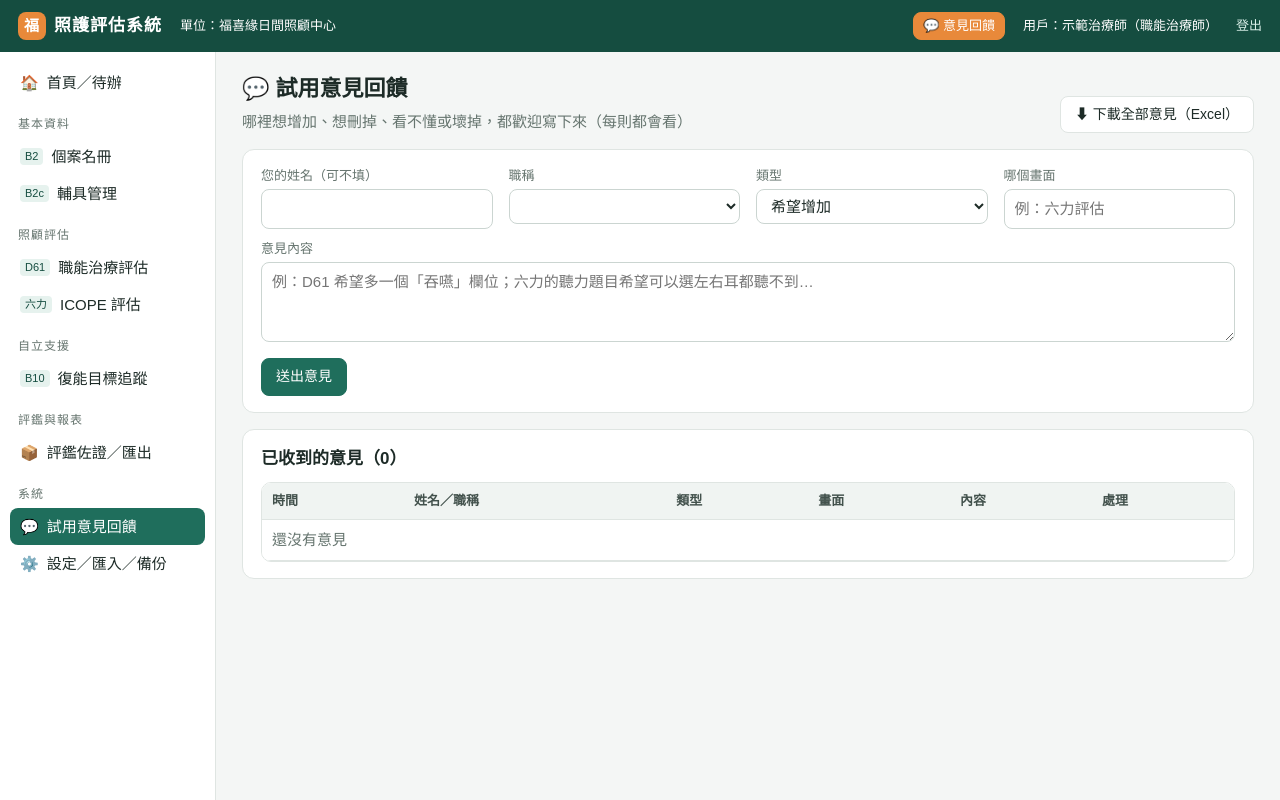
After one commit to mattsue1003/care-assessment-system, a Flask app: page /feedback in a window 1280 px wide. The commit adds this page. Run offline with Flask 3, Linux system fonts and the light colour scheme; a user stored in the database is signed in; data comes from the database, SQL or seed files in the repository; data that the repository does not hold is empty.

Commit message:
加入試用意見回饋、示範版防護（關閉名冊匯入與帳號修改）、公開試用啟動檔
Co-Authored-By: Claude Opus 5.5 <noreply@anthropic.com>

```diff
--- a/app.py
+++ b/app.py
@@ -18,6 +18,7 @@ BASE = os.path.dirname(os.path.abspath(__file__))
 DATA_DIR = os.path.join(BASE, "data")
 DB_PATH = os.environ.get("CARE_DB") or os.path.join(DATA_DIR, "care.db")
 os.makedirs(DATA_DIR, exist_ok=True)
+DEMO = os.environ.get("CARE_DEMO") == "1"  # 示範版：關閉名冊匯入與帳號修改（避免真實資料進入公開網站）
 
 app = Flask(__name__)
 app.config["SECRET_KEY"] = None  # set in init
@@ -42,6 +43,8 @@ CREATE TABLE IF NOT EXISTS goals (id INTEGER PRIMARY KEY, client_id INTEGER, dom
   created TEXT, updated TEXT);
 CREATE TABLE IF NOT EXISTS goal_reviews (id INTEGER PRIMARY KEY, goal_id INTEGER, date TEXT, progress TEXT,
   note TEXT, reviewer TEXT, created TEXT);
+CREATE TABLE IF NOT EXISTS feedback (id INTEGER PRIMARY KEY, ts TEXT, name TEXT, role TEXT, page TEXT,
+  kind TEXT, content TEXT, status TEXT DEFAULT '未處理', reply TEXT);
 CREATE TABLE IF NOT EXISTS logs (id INTEGER PRIMARY KEY, ts TEXT, user TEXT, action TEXT, detail TEXT);
 """
 
@@ -258,8 +261,9 @@ def login_required(f):
 @app.context_processor
 def _ctx():
     if not session.get("uid"):
-        return {"center": DEFAULT_SETTINGS["center_name"]}
-    return {"center": setting("center_name"), "me": {"name": session.get("name"), "title": session.get("title")}}
+        return {"center": setting("center_name"), "demo": DEMO}
+    return {"center": setting("center_name"), "demo": DEMO,
+            "me": {"name": session.get("name"), "title": session.get("title")}}
 
 
 @app.route("/login", methods=["GET", "POST"])
@@ -875,6 +879,49 @@ def export_pack():
     return send_file(buf, as_attachment=True, download_name=root + ".zip")
 
 
+# ================================================================== 意見回饋
+FB_KINDS = ["希望增加", "希望刪減", "操作不順／看不懂", "錯誤（壞掉）", "其他"]
+
+
+@app.route("/feedback", methods=["GET", "POST"])
+@login_required
+def feedback():
+    if request.method == "POST":
+        f = request.form
+        if f.get("content", "").strip():
+            db().execute("INSERT INTO feedback (ts,name,role,page,kind,content) VALUES (?,?,?,?,?,?)",
+                         (now(), f.get("name", "").strip()[:30], f.get("role", "")[:20], f.get("page", "")[:60],
+                          f.get("kind", ""), f["content"].strip()[:2000]))
+            db().commit()
+            flash("謝謝您的意見！已送出", "ok")
+        return redirect(url_for("feedback"))
+    rows = db().execute("SELECT * FROM feedback ORDER BY id DESC").fetchall()
+    return render_template("feedback.html", rows=rows, kinds=FB_KINDS, page=request.args.get("page", ""))
+
+
+@app.route("/feedback/<int:xid>/status", methods=["POST"])
+@login_required
+def feedback_status(xid):
+    db().execute("UPDATE feedback SET status=?, reply=? WHERE id=?",
+                 (request.form.get("status", "未處理"), request.form.get("reply", "").strip(), xid))
+    db().commit()
+    return redirect(url_for("feedback"))
+
+
+@app.route("/feedback.xlsx")
+@login_required
+def feedback_xlsx():
+    from openpyxl import Workbook
+    wb = Workbook(); ws = wb.active; ws.title = "意見回饋"
+    ws.append(["時間", "姓名", "職稱", "頁面", "類型", "內容", "處理狀態", "回覆"])
+    for r in db().execute("SELECT * FROM feedback ORDER BY id"):
+        ws.append([r["ts"], r["name"], r["role"], r["page"], r["kind"], r["content"], r["status"], r["reply"]])
+    for col, w in zip("ABCDEFGH", (18, 10, 10, 16, 14, 60, 10, 30)):
+        ws.column_dimensions[col].width = w
+    buf = io.BytesIO(); wb.save(buf); buf.seek(0)
+    return send_file(buf, as_attachment=True, download_name=f"試用意見回饋_{roc(date.today(), '')}.xlsx")
+
+
 # ================================================================== 系統設定
 @app.route("/settings", methods=["GET", "POST"])
 @login_required
@@ -893,6 +940,9 @@ def settings():
 @app.route("/settings/user", methods=["POST"])
 @login_required
 def user_save():
+    if DEMO:
+        flash("示範版不開放修改帳號", "err")
+        return redirect(url_for("settings"))
     f = request.form
     if session.get("role") != "admin" and str(session.get("uid")) != f.get("id"):
         abort(403)
@@ -915,6 +965,9 @@ def user_save():
 @app.route("/settings/import", methods=["POST"])
 @login_required
 def import_roster():
+    if DEMO:
+        flash("示範版不開放匯入名冊（避免真實資料進入示範網站）", "err")
+        return redirect(url_for("settings"))
     import importer
     fs = request.files.get("file")
     path = None
--- a/templates/base.html
+++ b/templates/base.html
@@ -12,7 +12,9 @@
 <div class="top">
   <div class="logo"><i>福</i>照護評估系統</div>
   <span class="small">單位：{{ center }}</span>
+  {% if demo %}<span class="b warn" style="background:#ffe9a8">示範版｜資料皆為假名</span>{% endif %}
   <span class="sp"></span>
+  <a class="btn sm acc" href="{{ url_for('feedback', page=request.path) }}" style="color:#fff">💬 意見回饋</a>
   <span class="small">用戶：{{ me.name }}{% if me.title %}（{{ me.title }}）{% endif %}</span>
   <a class="small" href="{{ url_for('logout') }}">登出</a>
 </div>
@@ -30,6 +32,7 @@
   <div class="grp">評鑑與報表</div>
   <a href="{{ url_for('reports') }}" class="{{ 'on' if ep=='reports' }}">📦 <span>評鑑佐證／匯出</span></a>
   <div class="grp">系統</div>
+  <a href="{{ url_for('feedback') }}" class="{{ 'on' if ep=='feedback' }}">💬 <span>試用意見回饋</span></a>
   <a href="{{ url_for('settings') }}" class="{{ 'on' if ep=='settings' }}">⚙️ <span>設定／匯入／備份</span></a>
 </nav>
 <main>
--- /dev/null
+++ b/templates/feedback.html
@@ -0,0 +1,28 @@
+{% extends "base.html" %}
+{% block body %}
+<div class="pagehead"><div><h1>💬 試用意見回饋</h1>
+<div class="muted">哪裡想增加、想刪掉、看不懂或壞掉，都歡迎寫下來（每則都會看）</div></div><span class="sp"></span>
+<a class="btn" href="{{ url_for('feedback_xlsx') }}">⬇ 下載全部意見（Excel）</a></div>
+<form class="card" method="post">
+  <div class="grid g4">
+    <div><label class="f">您的姓名（可不填）</label><input type="text" name="name" style="width:100%"></div>
+    <div><label class="f">職稱</label><select name="role" style="width:100%">{% for s in ['','職能治療師','物理治療師','護理師','社工','照服員','主管','行政','其他'] %}<option>{{ s }}</option>{% endfor %}</select></div>
+    <div><label class="f">類型</label><select name="kind" style="width:100%">{% for k in kinds %}<option>{{ k }}</option>{% endfor %}</select></div>
+    <div><label class="f">哪個畫面</label><input type="text" name="page" value="{{ page }}" style="width:100%" placeholder="例：六力評估"></div>
+  </div>
+  <label class="f" style="margin-top:10px">意見內容</label>
+  <textarea name="content" required placeholder="例：D61 希望多一個「吞嚥」欄位；六力的聽力題目希望可以選左右耳都聽不到…"></textarea>
+  <div style="margin-top:10px"><button class="btn pri">送出意見</button></div>
+</form>
+<div class="card"><h2>已收到的意見（{{ rows|length }}）</h2>
+<div class="tbl-wrap"><table class="t">
+<tr><th>時間</th><th>姓名／職稱</th><th>類型</th><th>畫面</th><th>內容</th><th>處理</th></tr>
+{% for r in rows %}<tr><td class="small">{{ r.ts[:16] }}</td><td>{{ r.name or '匿名' }}<div class="small muted">{{ r.role }}</div></td>
+  <td><span class="b {{ 'warn' if r.kind=='希望增加' else ('bad' if '錯誤' in r.kind else '') }}">{{ r.kind }}</span></td><td class="small">{{ r.page }}</td>
+  <td style="white-space:pre-wrap">{{ r.content }}{% if r.reply %}<div class="small" style="color:var(--brand);margin-top:4px">↳ 回覆：{{ r.reply }}</div>{% endif %}</td>
+  <td><form method="post" action="{{ url_for('feedback_status', xid=r.id) }}" class="fr">
+    <select name="status" style="font-size:13px">{% for s in ['未處理','已採納','研議中','不採用'] %}<option {{ 'selected' if s==r.status }}>{{ s }}</option>{% endfor %}</select>
+    <input type="text" name="reply" value="{{ r.reply or '' }}" placeholder="回覆" style="width:120px;font-size:13px"><button class="btn sm">更新</button></form></td></tr>
+{% else %}<tr><td colspan="6" class="empty">還沒有意見</td></tr>{% endfor %}
+</table></div></div>
+{% endblock %}
--- a/templates/login.html
+++ b/templates/login.html
@@ -9,6 +9,8 @@
   <label class="f">帳號</label><input type="text" name="username" autofocus autocomplete="username">
   <label class="f">密碼</label><input type="password" name="password" autocomplete="current-password">
   <button class="btn pri">登入</button>
-  <p class="muted small" style="text-align:center;margin:14px 0 0">資料只存在本機，不會上傳雲端</p>
+  {% if demo %}<p class="small" style="text-align:center;margin:14px 0 0;background:#fff4d6;padding:8px;border-radius:8px">
+    <b>試用版</b>　帳號 <b>1111</b>　密碼 <b>1111</b><br>裡面的個案都是假名，請放心操作</p>
+  {% else %}<p class="muted small" style="text-align:center;margin:14px 0 0">資料只存在本機，不會上傳雲端</p>{% endif %}
 </form>
 </body></html>
```
Also changed, not shown: README.md, 4 other files.
